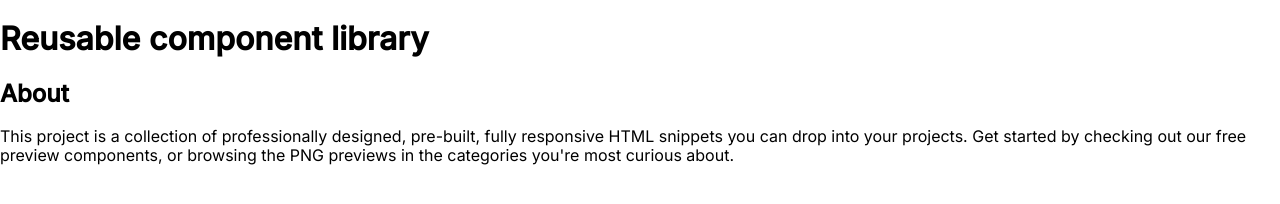
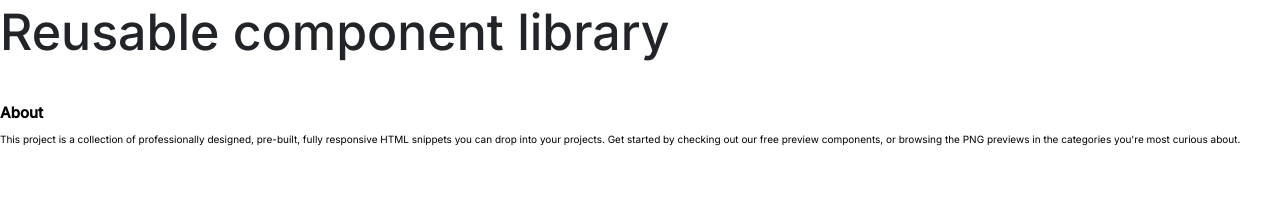
Before and after one commit to js-tasks-ru/htmlcss-20210812_mediaca, a website: page index.html in a window 1280 px wide. Drawn offline with Linux system fonts and the light colour scheme.

Commit message:
add: стили заголовка основного контента

```diff
--- a/assets/css/main.css
+++ b/assets/css/main.css
@@ -18,8 +18,11 @@
 
     --primary: var(--blue);
     --secondary: var(--purple);
+
+    --text: var(--black);
 }
 
-* {
+html {
     font-family: 'Inter', sans-serif;
+    font-size: 62.5%;
 }
--- /dev/null
+++ b/components/main/__title/main__title.css
@@ -0,0 +1,8 @@
+.main__title {
+    color: var(--text);
+    font-size: 5rem;
+    font-style: normal;
+    font-weight: 500;
+    line-height: 6.4rem;
+    margin: 0 0 4rem;
+}
--- a/index.html
+++ b/index.html
@@ -2,6 +2,7 @@
 <html lang="ru">
 <head>
     <link rel="stylesheet" href="./assets/css/main.css">
+    <link rel="stylesheet" href="./components/main/__title/main__title.css">
 </head>
 <body>
 <header class="header">
```
